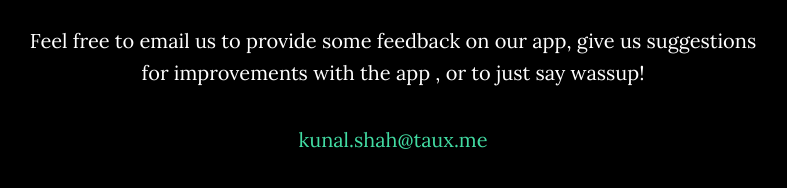
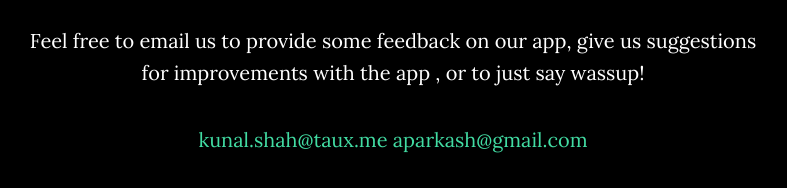
Before and after one commit to skunal8197/Calc4uwebsite, a plain HTML site: page index.html in a window 1280 px wide. Shown: the part 2360-2548 px from the top of the page, without its empty margins (247-1034 px from the left). Drawn offline with Linux system fonts and the light colour scheme; some packages are replaced by stand-ins of ours.

Commit message:
adding adi's email

```diff
--- a/index.html
+++ b/index.html
@@ -124,6 +124,7 @@
                 <h2>Contact Calc4u</h2>
                 <p>Feel free to email us to provide some feedback on our app, give us suggestions for improvements with the app , or to just say wassup!</p>
                 <p><a href="mailto:kunal.shah@taux.me">kunal.shah@taux.me</a>
+                <a href="mailto:aparkash@gmail.com">aparkash@gmail.com</a>
                 </p>
                 <ul class="list-inline banner-social-buttons">
                     <li>
```
